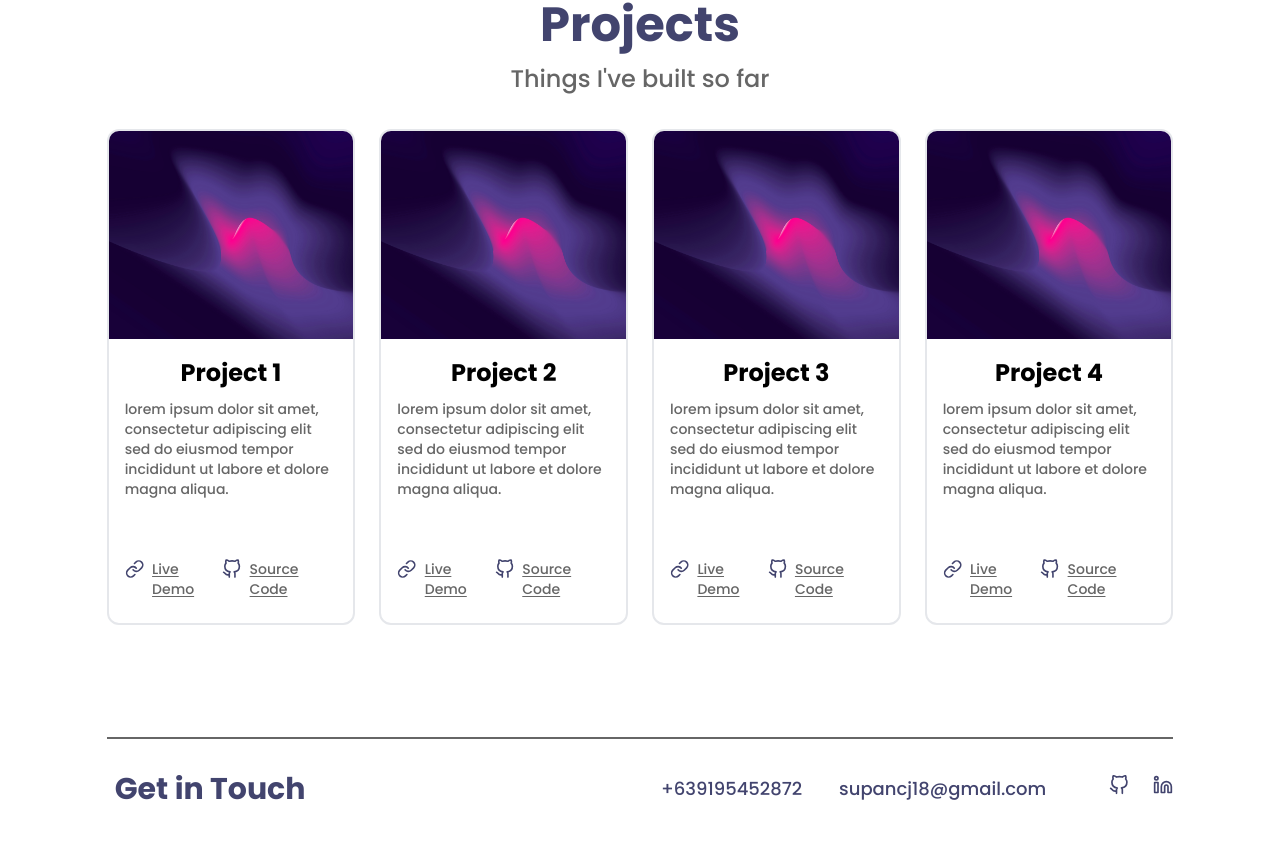
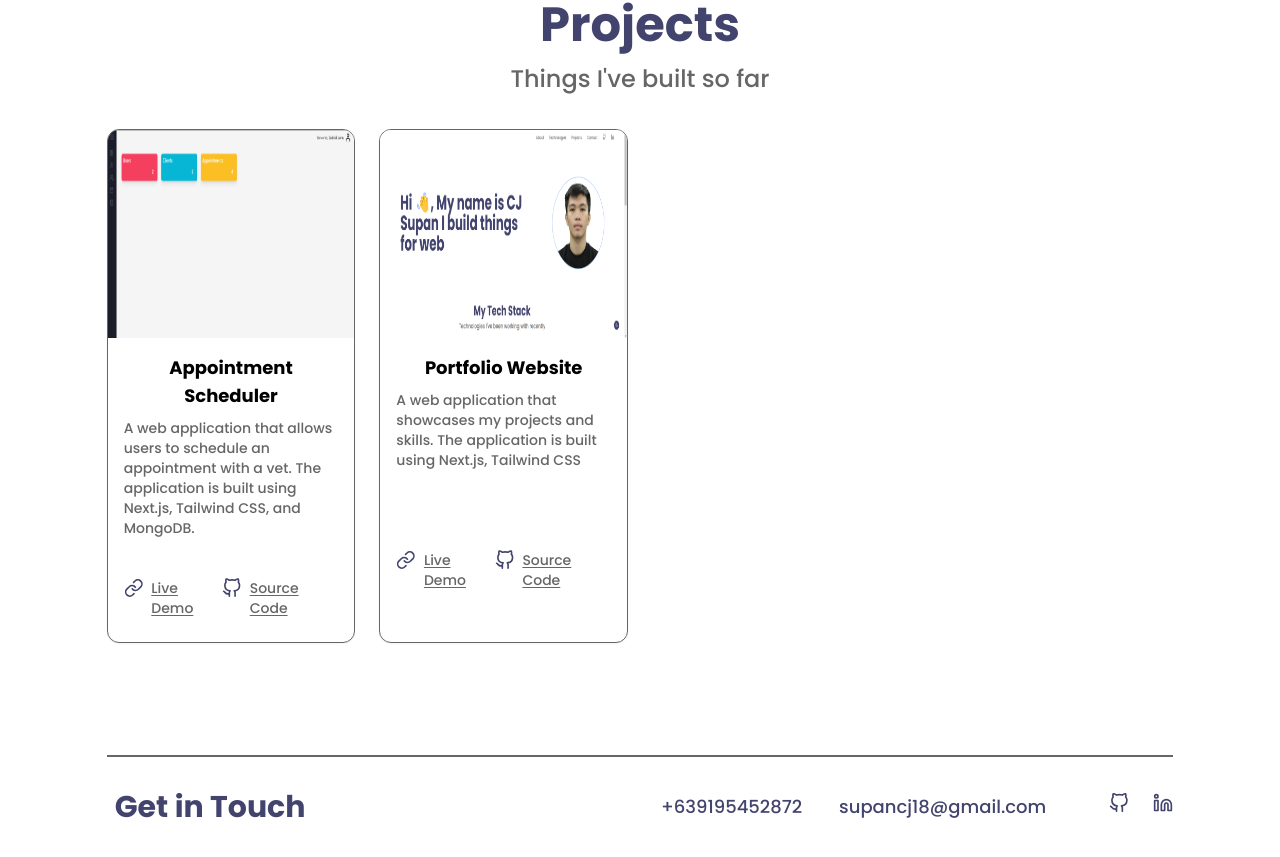
Before and after one commit to cjsupan/cjsupan-porfolio, a Next.js app: page / in a window 1280 px wide. Shown: the part 1215-2072 px from the top of the page. Built offline with nearby package versions, Linux system fonts and the light colour scheme.

Commit message:
Update project titles and descriptions

```diff
--- a/app/page.tsx
+++ b/app/page.tsx
@@ -25,37 +25,37 @@ export default function Home() {
 
   const projects = [
     {
-      title: "Project 1",
+      title: "Appointment Scheduler",
       description:
-        "lorem ipsum dolor sit amet, consectetur adipiscing elit sed do eiusmod tempor incididunt ut labore et dolore magna aliqua.",
-      image: "/sample-image.jpg",
-      link: "/project1",
+        "A web application that allows users to schedule an appointment with a vet. The application is built using Next.js, Tailwind CSS, and MongoDB.",
+      image: "/appointment.png",
+      link: "https://vet-clinic-swart.vercel.app/",
       code_link: "/project1",
     },
     {
-      title: "Project 2",
+      title: "Portfolio Website",
       description:
-        "lorem ipsum dolor sit amet, consectetur adipiscing elit sed do eiusmod tempor incididunt ut labore et dolore magna aliqua.",
-      image: "/sample-image.jpg",
-      link: "/project2",
+        "A web application that showcases my projects and skills. The application is built using Next.js, Tailwind CSS",
+      image: "/portfolio.png",
+      link: "https://cjsupan-porfolio.vercel.app/",
       code_link: "/project2",
     },
-    {
-      title: "Project 3",
-      description:
-        "lorem ipsum dolor sit amet, consectetur adipiscing elit sed do eiusmod tempor incididunt ut labore et dolore magna aliqua.",
-      image: "/sample-image.jpg",
-      link: "/project3",
-      code_link: "/project3",
-    },
-    {
-      title: "Project 4",
-      description:
-        "lorem ipsum dolor sit amet, consectetur adipiscing elit sed do eiusmod tempor incididunt ut labore et dolore magna aliqua.",
-      image: "/sample-image.jpg",
-      link: "/project4",
-      code_link: "/project4",
-    },
+    // {
+    //   title: "Project 3",
+    //   description:
+    //     "lorem ipsum dolor sit amet, consectetur adipiscing elit sed do eiusmod tempor incididunt ut labore et dolore magna aliqua.",
+    //   image: "/sample-image.jpg",
+    //   link: "/project3",
+    //   code_link: "/project3",
+    // },
+    // {
+    //   title: "Project 4",
+    //   description:
+    //     "lorem ipsum dolor sit amet, consectetur adipiscing elit sed do eiusmod tempor incididunt ut labore et dolore magna aliqua.",
+    //   image: "/sample-image.jpg",
+    //   link: "/project4",
+    //   code_link: "/project4",
+    // },
   ];
 
   return (
@@ -125,11 +125,15 @@ export default function Home() {
           </h4>
         </div>
         <div className="w-full flex items-center justify-center">
-          <div className="w-full grid grid-cols-1 xs:grid-cols-1 sm:grid-cols-2 md:grid-cols-2 lg:grid-cols-3 xl:grid-cols-4 auto-cols-max gap-6">
+          <div className="w-full grid grid-cols-1 xs:grid-cols-1 sm:grid-cols-2 md:grid-cols-2 lg:grid-cols-3 xl:grid-cols-4 gap-6">
             {projects.map((project, index) => (
               <div
                 key={index}
-                className="w-full rounded-xl border-2 overflow-hidden"
+                className={`w-full rounded-xl overflow-hidden ${
+                  theme === "dark"
+                    ? "border border-secondary-dark"
+                    : "border border-secondary-light"
+                } shadow-sm`}
               >
                 <div className="w-full h-52 relative">
                   <Image
@@ -140,7 +144,7 @@ export default function Home() {
                   />
                 </div>
                 <div className="w-full p-4 flex flex-col gap-2">
-                  <h3 className="text-center font-bold text-[24px]">
+                  <h3 className="text-center font-bold text-lg">
                     {project.title}
                   </h3>
                   <p className="text-sm text-secondary h-32 leading-5 ">
@@ -149,6 +153,7 @@ export default function Home() {
                   <div className="flex justify-between">
                     <a
                       href={project.link}
+                      target="_blank"
                       className="text-secondary text-sm py-2 mt-4 flex gap-2 underline underline-offset-2"
                     >
                       <Link
```
Also changed, not shown: public/appointment.png (added), public/portfolio.png (added).
